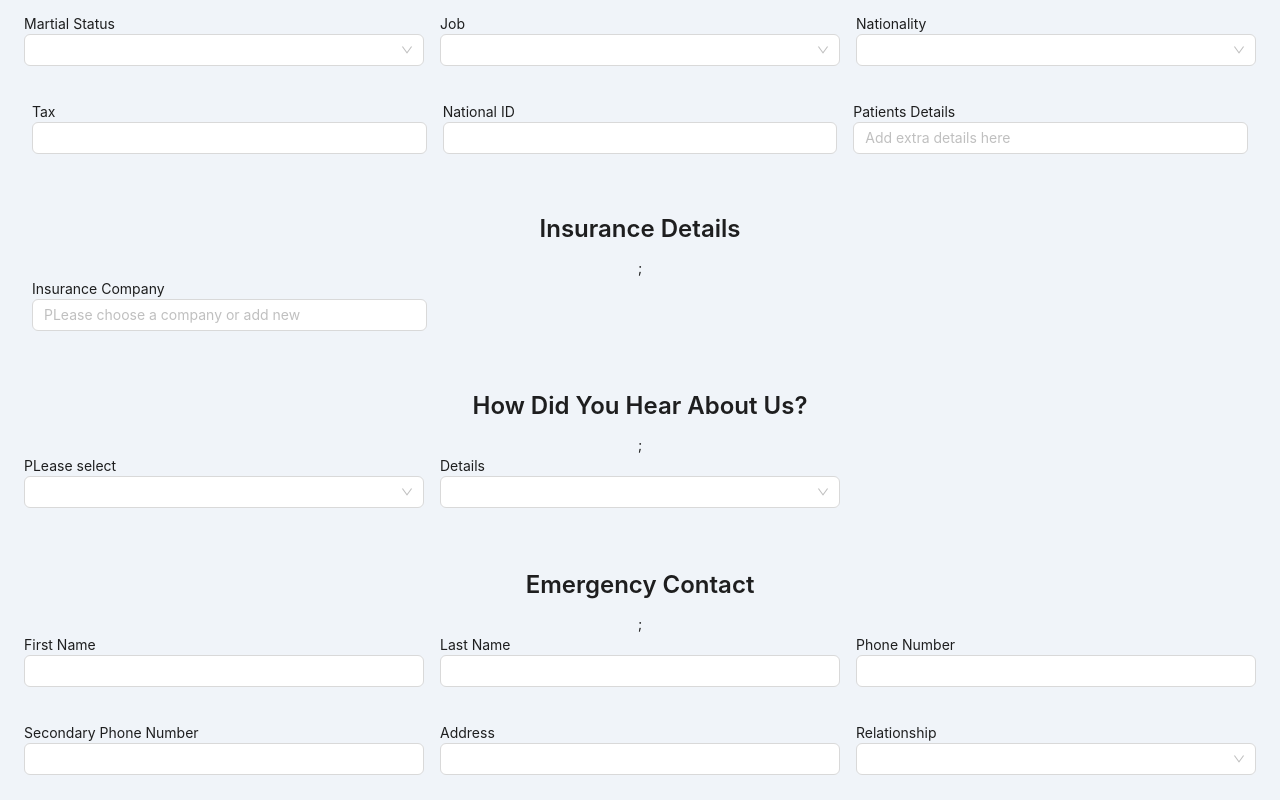
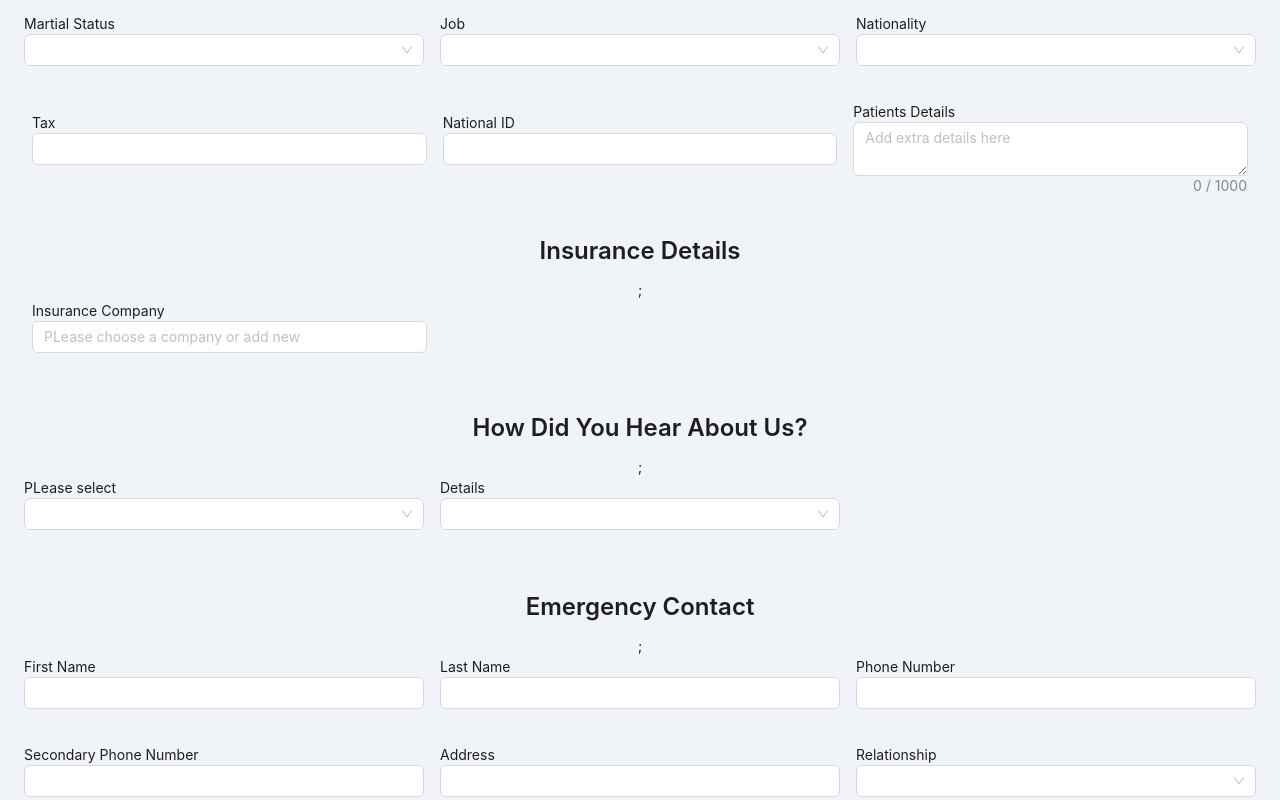
Before and after one commit to Ahmed-Elbessfy/add-patient-app, a React (Vite) app: page / in a window 1280 px wide. Shown: the part 920-1720 px from the top of the page. Built offline with nearby package versions, Linux system fonts and the light colour scheme.

Commit message:
set showCount & Max Length for Textarea field

```diff
--- a/src/features/AddAppointmentContainer/newAppointConfig.ts
+++ b/src/features/AddAppointmentContainer/newAppointConfig.ts
@@ -627,6 +627,8 @@ export const addAppointmentFieldsConfig: Item[] = [
         schemaName: "new_patient_patient_details",
         label: "apInputs.add_new.patient_details.label",
         placeholder: "apInputs.add_new.patient_details.placeholder",
+        maxLength: 1000,
+        showCount: true,
         validation: [{ type: "required", required: false }],
       },
       {
@@ -1190,6 +1192,8 @@ export const addAppointmentFieldsConfig: Item[] = [
     schemaName: "description",
     label: "apInputs.description.label",
     placeholder: "apInputs.description.placeholder",
+    maxLength: 1000,
+    showCount: true,
     validation: [{ type: "required", required: false }],
   },
   {
--- a/src/features/AddAppointmentFields/AddAppointmentFields.tsx
+++ b/src/features/AddAppointmentFields/AddAppointmentFields.tsx
@@ -13,6 +13,8 @@ import dayjs from "dayjs";
 import type { Dayjs } from "dayjs";
 import { useTranslation } from "react-i18next";
 import { FieldConfig } from "./AddAppointmentInputs.type";
+
+const { TextArea } = Input;
 
 const AddAppointmentFields: FC<FieldConfig> = (props) => {
   // console.log(props);
@@ -102,17 +104,18 @@ const AddAppointmentFields: FC<FieldConfig> = (props) => {
 
       {/* Textarea Input  */}
       {fieldType === "textarea" && (
-        <Input
-          type={fieldType}
+        <TextArea
           name={name}
           placeholder={placeholder && t(placeholder)}
           data-testid={testId}
           id={id}
           status={status}
           disabled={isDisabled}
+          maxLength={props.maxLength}
+          showCount={props.showCount}
           style={{ width: "100%" }}
           defaultValue={props.defaultValue}
-          onChange={(e: ChangeEvent<HTMLInputElement>) =>
+          onChange={(e: ChangeEvent<HTMLTextAreaElement>) =>
             onChange(e.target.value)
           }
         />
--- a/src/features/AddAppointmentFields/AddAppointmentInputs.type.tsx
+++ b/src/features/AddAppointmentFields/AddAppointmentInputs.type.tsx
@@ -164,6 +164,8 @@ export interface FieldTime extends ItemField {
 export interface FieldTextArea extends ItemField {
   fieldType: "textarea";
   defaultValue?: string;
+  maxLength?: number;
+  showCount: boolean;
 }
 
 export interface FieldSwitch extends ItemField {
```
